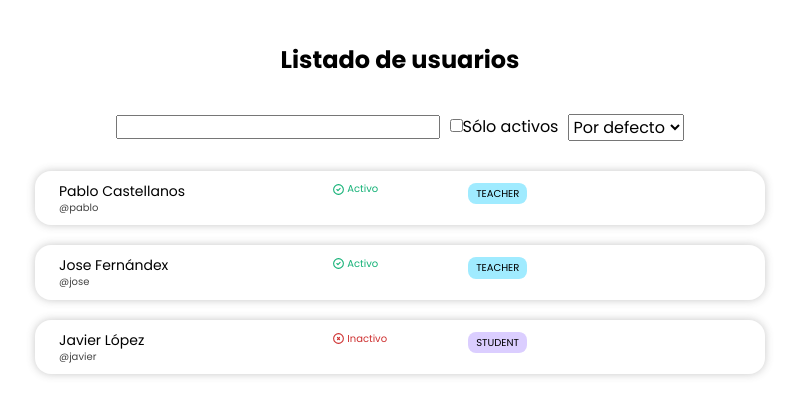
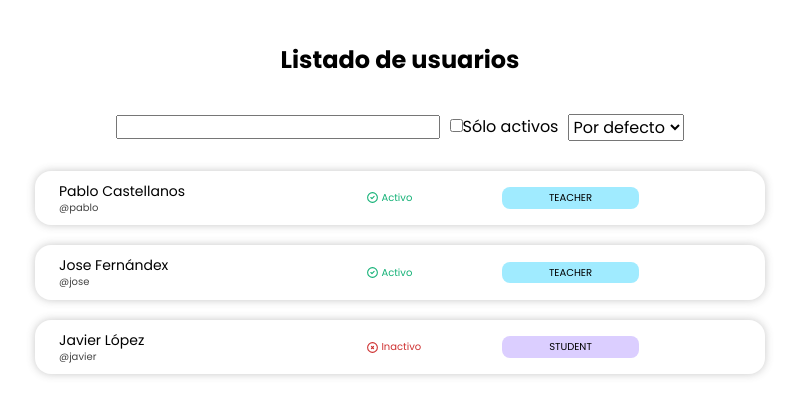
Before and after one commit to ricardozuritadev/user-manager, a React (Vite) app: page / in a window 1280 px wide. Shown: the top 416 px of the page, without its empty margins (240-1039 px from the left). Built offline with nearby package versions, Linux system fonts and the light colour scheme.

Commit message:
Modify styles

```diff
--- a/src/styles/components/_user-role.scss
+++ b/src/styles/components/_user-role.scss
@@ -1,5 +1,6 @@
 .c-user-role {
   text-transform: uppercase;
+  text-align: center;
   font-size: 1rem;
   padding: 0.5rem 0.8rem;
   border-radius: $radius-sm;
--- a/src/styles/components/_user-row.scss
+++ b/src/styles/components/_user-row.scss
@@ -1,17 +1,21 @@
 .c-user-row {
   display: flex;
+  align-items: center;
   font-size: $font-text-sm;
   box-shadow: $shadow-sm;
   border-radius: $radius-md;
   padding: 1.2rem 2.4rem;
 
   &__name {
-    width: 40%;
+    width: 45%;
+  }
+
+  &__action {
+    width: 15%;
   }
 
   &__status,
-  role,
-  action {
+  &__role {
     width: 20%;
   }
 }
```
